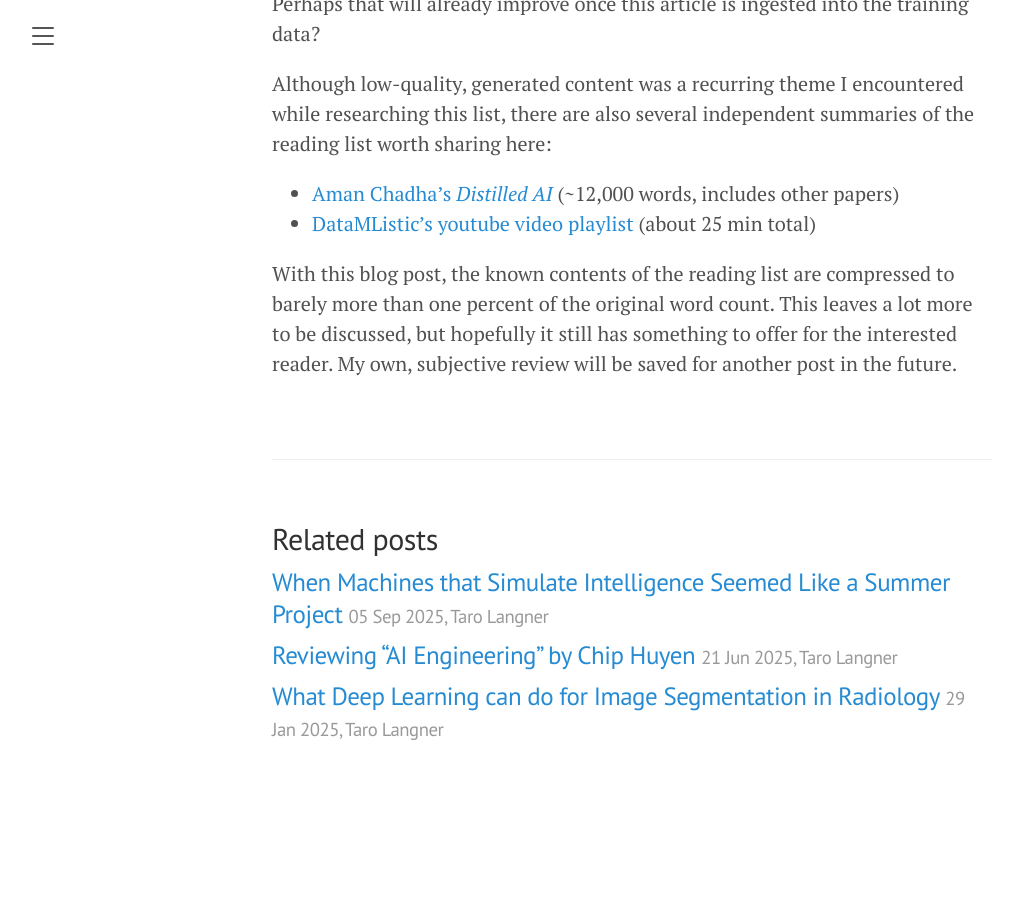
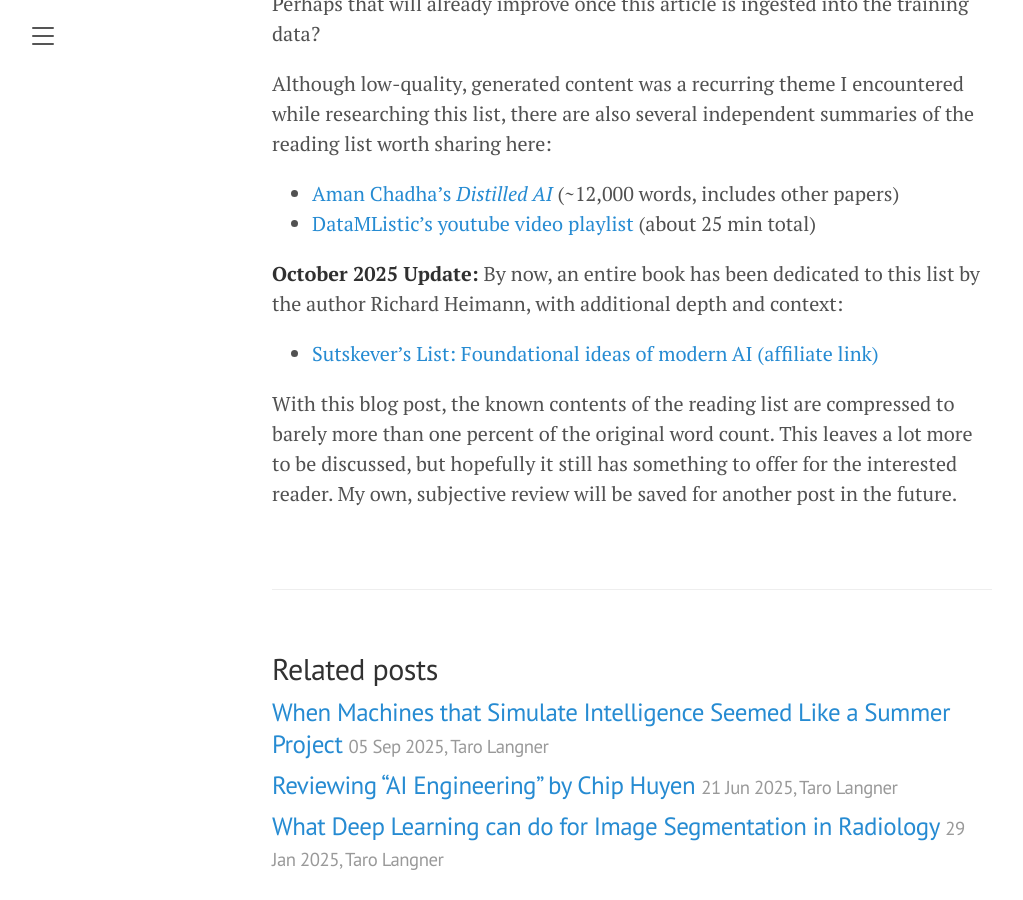
Before and after one commit to tarolangner/tarolangner.github.io, a Jekyll site: the page built from _posts/2024-09-24-ai-reading-list.md, in a window 1280 px wide and 900 px high, scrolled down 16389 px. Shown: the whole window, without its empty margins (8-1031 px from the left). Built offline with Jekyll 4.4.1, drawn with Linux system fonts in a browser that asks for light colours; before the commit the page ends 17193 px from its top, so only the background shows below that.

Commit message:
added link to sutskevers list

```diff
--- a/_posts/2024-09-24-ai-reading-list.md
+++ b/_posts/2024-09-24-ai-reading-list.md
@@ -450,4 +450,7 @@ Although low-quality, generated content was a recurring theme I encountered whil
 - [Aman Chadha's _Distilled AI_](https://aman.ai/primers/ai/top-30-papers/) (~12,000 words, includes other papers)
 - [DataMListic's youtube video playlist](https://www.youtube.com/watch?v=oF6vcYHs6rw&list=PL8hTotro6aVGtPgLJ_TMKe8C8MDhHBZ4W) (about 25 min total)
 
+**October 2025 Update:** By now, an entire book has been dedicated to this list by the author Richard Heimann, with additional depth and context:
+- [Sutskever's List: Foundational ideas of modern AI (affiliate link)](https://www.manning.com/books/sutskevers-list?utm_source=tensorlabbet&utm_medium=affiliate&utm_campaign=book_heimann&a_aid=tensorlabbet&a_bid=7b3f555a)
+
 With this blog post, the known contents of the reading list are compressed to barely more than one percent of the original word count. This leaves a lot more to be discussed, but hopefully it still has something to offer for the interested reader. My own, subjective review will be saved for another post in the future.
```
